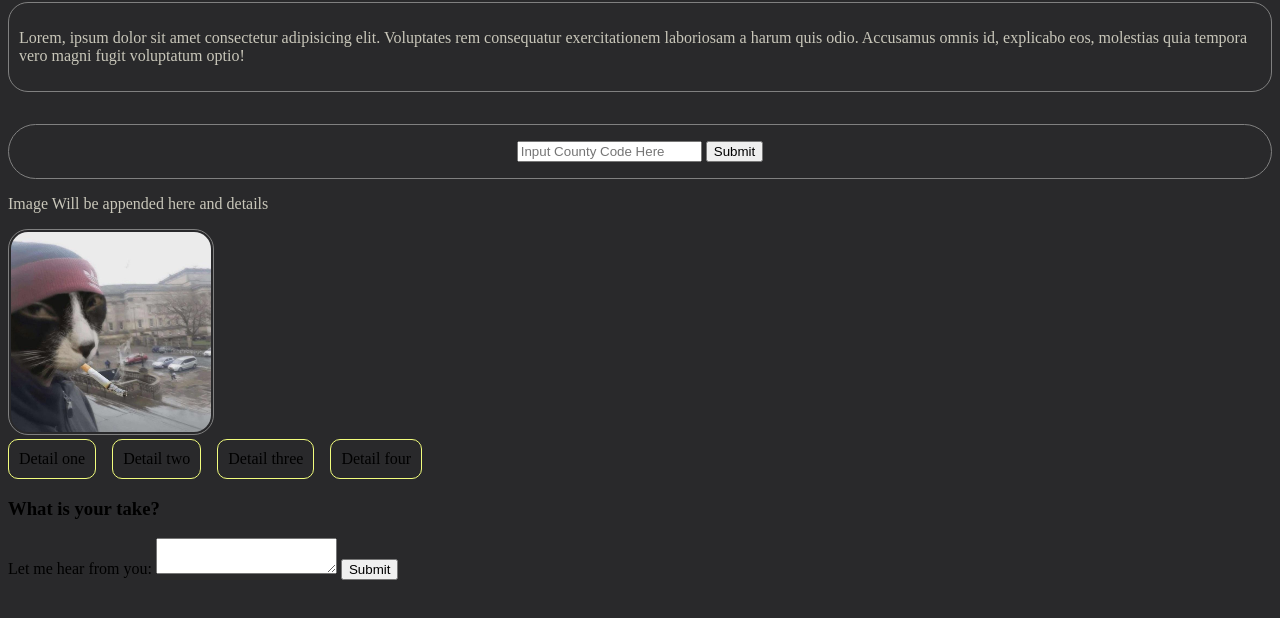
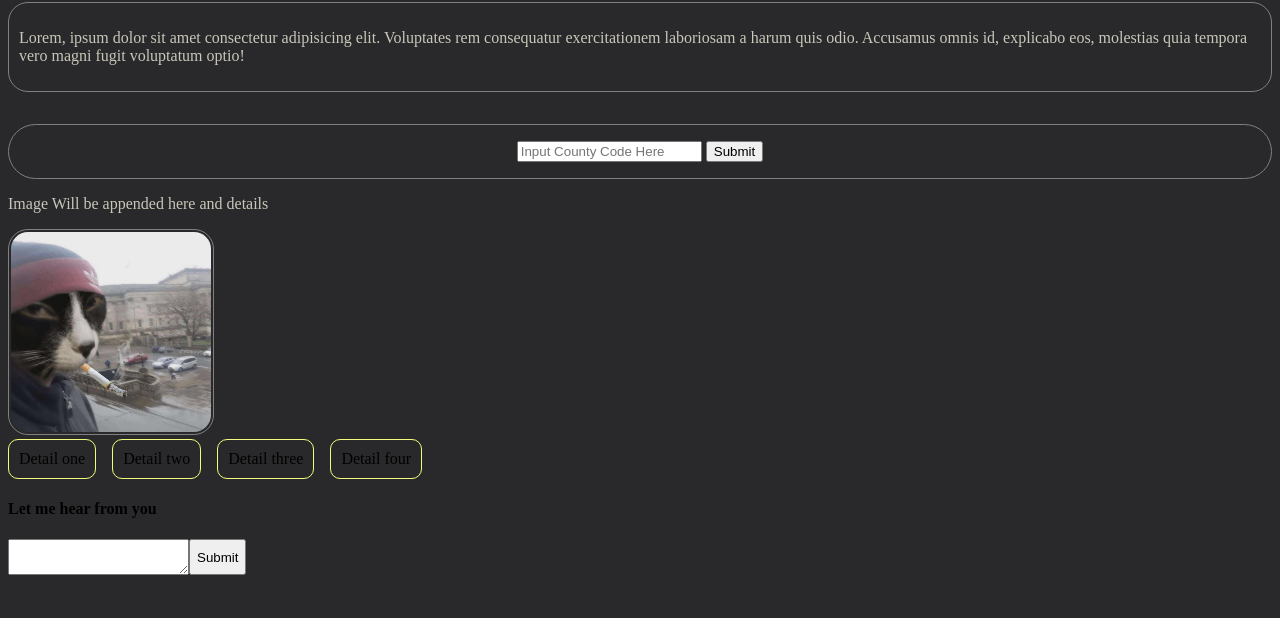
Before and after one commit to crucialniccur/A-Tourists-Guide, a plain HTML site: page index.html in a window 1280 px wide. Shown: the part 78-696 px from the top of the page. Drawn offline with Linux system fonts and the light colour scheme.

Commit message:
edit the user-comments section

```diff
--- a/index.html
+++ b/index.html
@@ -48,10 +48,9 @@
       </div>
     </section>
     <footer>
-      <div>
-        <h3>What is your take?</h3>
+      <div id="user-comment">
+        <h4>Let me hear from you</h4>
         <form action="">
-          <label for="comments">Let me hear from you:</label>
           <textarea placeholder="what is your  take?" name="comments" id="">
           </textarea>
           <input type="submit" value="Submit" id="submit-comments" />
--- a/style.css
+++ b/style.css
@@ -44,3 +44,13 @@ p {
   border-radius: 20px;
   height: 200px;
 }
+
+#user-comment {
+  display: flex;
+  flex-direction: column;
+}
+
+#user-comment form {
+  display: flex;
+  flex-direction: row;
+}
```
